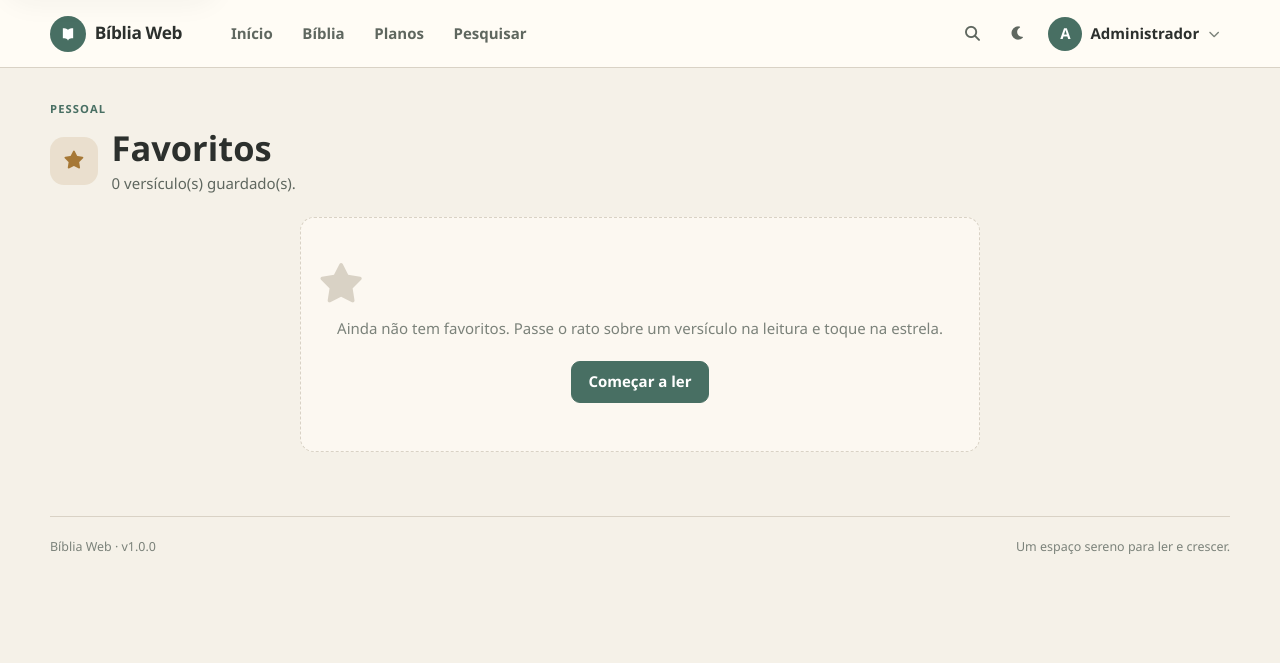
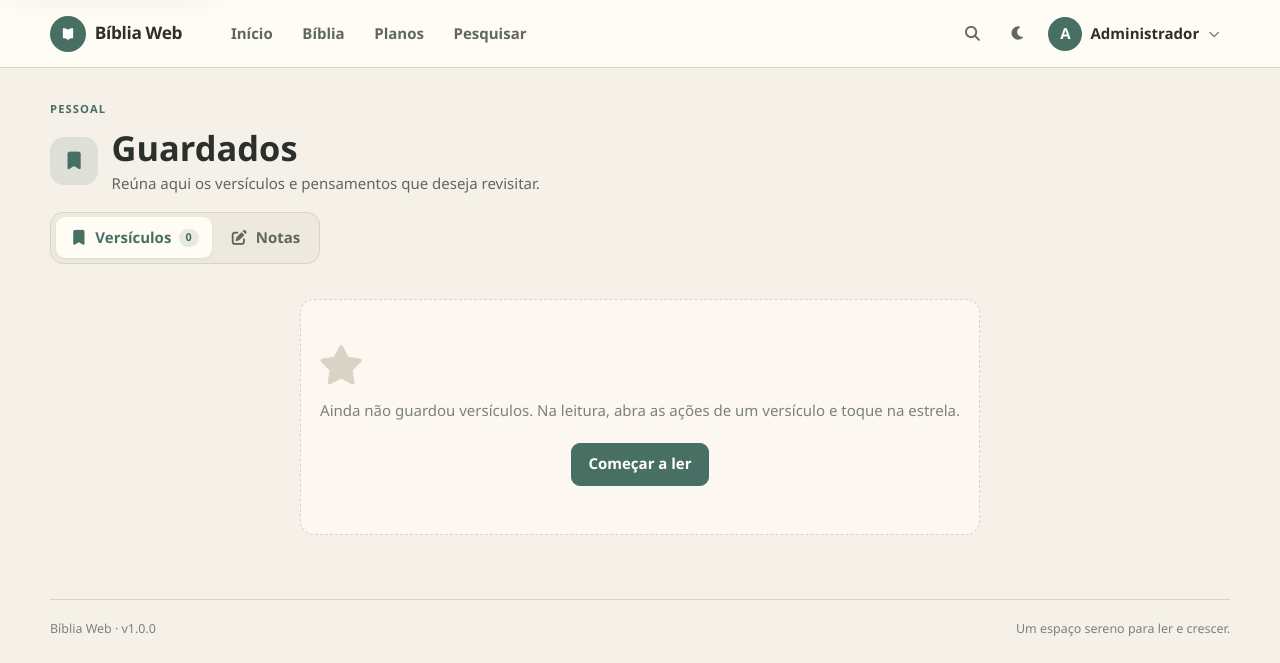
Before and after one commit to mbeve235/biblia, a PHP site: page /biblia-web/favoritos.php in a window 1280 px wide. Shown: the top 663 px of the page. Run offline with PHP 8.4, Linux system fonts and the light colour scheme; a user stored in the database is signed in; data comes from the database, SQL or seed files in the repository; data that the repository does not hold is empty.

Commit message:
Unifica favoritos e notas como guardados

```diff
--- a/assets/css/style.css
+++ b/assets/css/style.css
@@ -1593,3 +1593,10 @@ body.reading-mode .reading-exit {
 .app-reader .verses { padding-bottom:2.5rem; }
 .app-reader .chapter-nav { display:none; }
 @media(max-width:640px){.app-reader .reader-dock{bottom:calc(.7rem + env(safe-area-inset-bottom));}.app-reader .reader-header{padding-top:.5rem}.app-reader .reader-controls{margin-inline:-.15rem}.app-reader .reader-sticky-location{min-width:175px}}
+
+.saved-header { margin-bottom:1rem; }
+.saved-tabs { display:inline-flex; gap:.25rem; margin-bottom:1.2rem; padding:.3rem; border:1px solid var(--border); border-radius:13px; background:var(--surface-2); }
+.saved-tabs a { display:flex; align-items:center; gap:.45rem; padding:.55rem .85rem; border-radius:9px; color:var(--text-soft); font-weight:700; }
+.saved-tabs a:hover { color:var(--text); text-decoration:none; }
+.saved-tabs a.active { background:var(--surface); color:var(--accent); box-shadow:0 1px 3px rgba(44,48,45,.08); }
+.saved-tabs a span { min-width:20px; padding:.05rem .35rem; border-radius:999px; background:var(--accent-soft); text-align:center; font-size:.68rem; }
--- a/favoritos.php
+++ b/favoritos.php
@@ -5,6 +5,7 @@
 require_once __DIR__ . '/includes/bootstrap.php';
 boot_session();
 $user = require_login();
+$pageTitle = 'Guardados';
 require_once __DIR__ . '/includes/header.php';
 
 $favs = db_all(
@@ -20,15 +21,20 @@ $favs = db_all(
 );
 ?>
 
-<header class="page-header">
+<header class="page-header saved-header">
   <span class="page-kicker">Pessoal</span>
-  <div class="page-title-row"><span class="page-icon page-icon-warning"><i class="fas fa-star"></i></span><div><h1>Favoritos</h1><p><?= count($favs) ?> versículo(s) guardado(s).</p></div></div>
+  <div class="page-title-row"><span class="page-icon"><i class="fas fa-bookmark"></i></span><div><h1>Guardados</h1><p>Reúna aqui os versículos e pensamentos que deseja revisitar.</p></div></div>
 </header>
+
+<nav class="saved-tabs" aria-label="Conteúdo guardado">
+  <a class="active" aria-current="page" href="<?= url('/favoritos.php') ?>"><i class="fas fa-bookmark"></i> Versículos <span><?= count($favs) ?></span></a>
+  <a href="<?= url('/notas.php') ?>"><i class="fas fa-pen-to-square"></i> Notas</a>
+</nav>
 
 <?php if (!$favs): ?>
   <div class="empty-state">
     <i class="fas fa-star"></i>
-    <p>Ainda não tem favoritos. Passe o rato sobre um versículo na leitura e toque na estrela.</p>
+    <p>Ainda não guardou versículos. Na leitura, abra as ações de um versículo e toque na estrela.</p>
     <a class="btn btn-primary" href="<?= url('/biblia.php') ?>">Começar a ler</a>
   </div>
 <?php else: ?>
```
Also changed, not shown: notas.php (+8 -2 lines).
